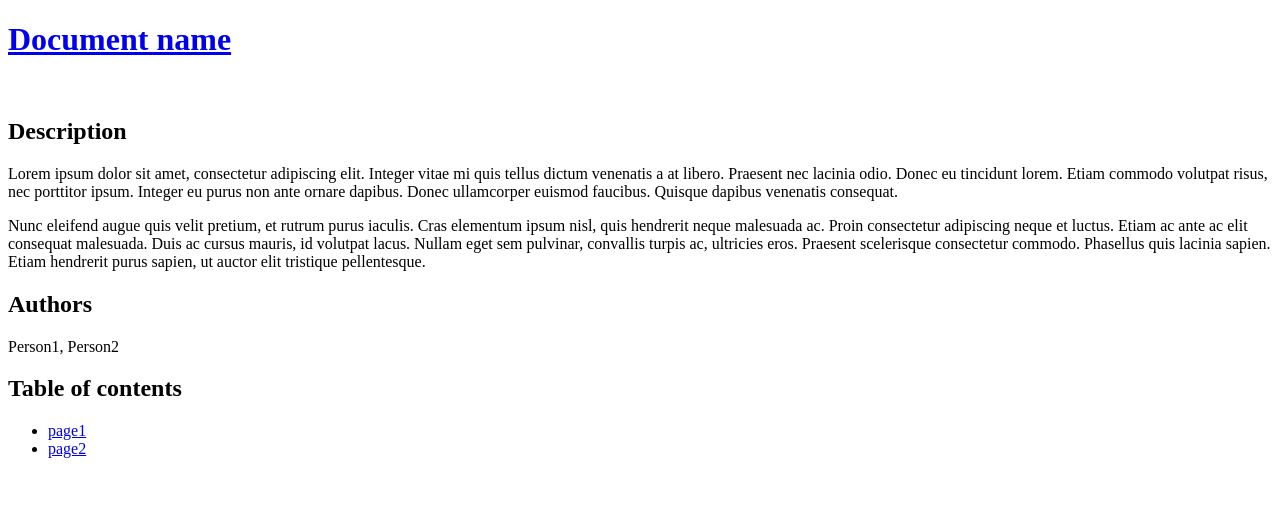
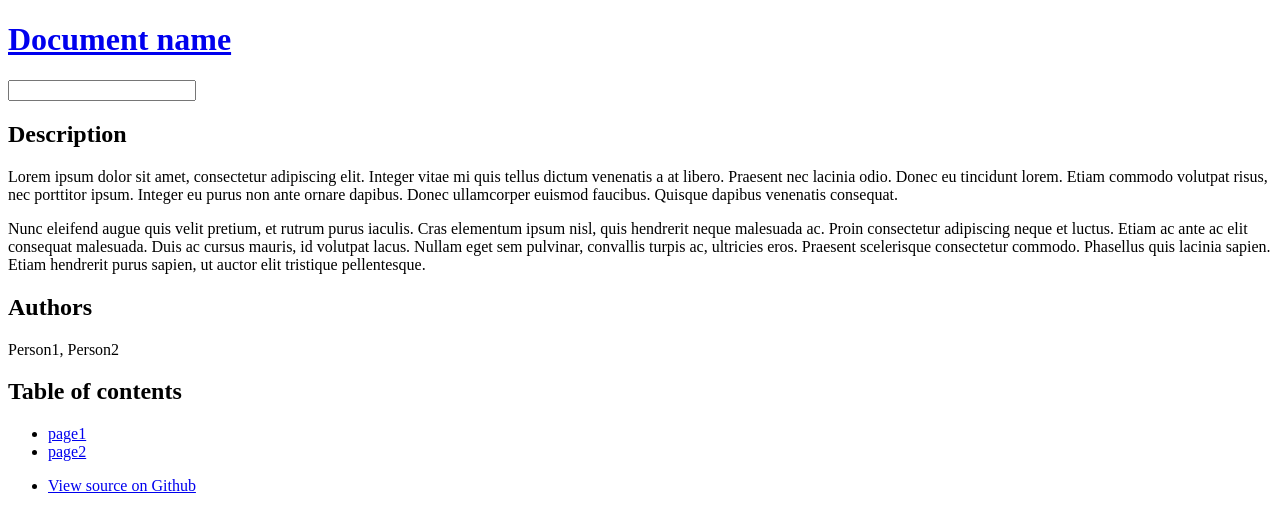
Before and after one commit to amacfie/jekyll_site, a Jekyll site: the page built from index.md, in a window 1280 px wide. Shown: the top 532 px of the page. Built offline with Jekyll 4.4.1, drawn with Linux system fonts in a browser that asks for light colours; part of the change alters nothing that is shown.

Commit message:
added search box

```diff
--- a/_layouts/default.html
+++ b/_layouts/default.html
@@ -7,12 +7,22 @@
         <!--<link rel="stylesheet" href="{{site.baseurl}}/stylesheets/stylesheet.css" />-->
 
         <script type="text/javascript" src="http://cdn.mathjax.org/mathjax/latest/MathJax.js?config=TeX-AMS-MML_HTMLorMML"></script>
+        <script type="text/javascript" src="http://code.jquery.com/jquery.min.js"></script>
+        <script type="text/javascript"
+            src="{{site.baseurl}}/javascripts/google.js"></script>
     </head>
 
     <body>
         <header>
             <h1><a href="{{site.baseurl}}/">{{ site.name }}</a></h1>
-            <h4>{{ site.description }}</h4>
+
+            <p>
+                <form action="http://www.google.com/search" method="get" id="google">
+                <input id="hiddenField" name="q" type="hidden" />
+                <input id="textField" name="qfront" type="text" style="width: 180px" />
+            </p>
+
+            </form>
         </header>
 
         <main>
@@ -21,7 +31,6 @@
                     {% if page.title != site.name %}
                     <h2>{{ page.title }}</h2>
                     {% endif %}
-                    <span class="category"><i class="icon-tag"></i> {{ page.categories | category_links }}</span><br/>
                 </header>
 
                 <div class="entry">{{ content }}</div>
@@ -34,9 +43,16 @@
         </main>
 
         <footer>
+            <ul id="footmenu">
             {% if page.title != site.name %}
-            <a href="{{ site.baseurl }}/">{{ site.name }}</a>
+            <li>
+                <a href="{{ site.baseurl }}/">{{ site.name }}</a>
+            </li>
             {% endif %}
+            <li>
+                <a href="{{ page.path }}">View source on Github</a>
+            </li>
+            </ul>
         </footer>
 
     </body>
--- /dev/null
+++ b/javascripts/google.js
@@ -0,0 +1,52 @@
+---
+---
+
+// parseUri 1.2.2
+// (c) Steven Levithan <stevenlevithan.com>
+// MIT License
+
+function parseUri (str) {
+	var	o   = parseUri.options,
+		m   = o.parser[o.strictMode ? "strict" : "loose"].exec(str),
+		uri = {},
+		i   = 14;
+
+	while (i--) uri[o.key[i]] = m[i] || "";
+
+	uri[o.q.name] = {};
+	uri[o.key[12]].replace(o.q.parser, function ($0, $1, $2) {
+		if ($1) uri[o.q.name][$1] = $2;
+	});
+
+	return uri;
+};
+
+parseUri.options = {
+	strictMode: false,
+	key: ["source","protocol","authority","userInfo","user","password","host","port","relative","path","directory","file","query","anchor"],
+	q:   {
+		name:   "queryKey",
+		parser: /(?:^|&)([^&=]*)=?([^&]*)/g
+	},
+	parser: {
+		strict: /^(?:([^:\/?#]+):)?(?:\/\/((?:(([^:@]*)(?::([^:@]*))?)?@)?([^:\/?#]*)(?::(\d*))?))?((((?:[^?#\/]*\/)*)([^?#]*))(?:\?([^#]*))?(?:#(.*))?)/,
+		loose:  /^(?:(?![^:@]+:[^:@\/]*@)([^:\/?#.]+):)?(?:\/\/)?((?:(([^:@]*)(?::([^:@]*))?)?@)?([^:\/?#]*)(?::(\d*))?)(((\/(?:[^?#](?![^?#\/]*\.[^?#\/.]+(?:[?#]|$)))*\/?)?([^?#\/]*))(?:\?([^#]*))?(?:#(.*))?)/
+	}
+};
+
+var parsedURI = parseUri(window.location.href);
+
+// address of site for use in Google search
+var domainroot = parsedURI.protocol + "://" + parsedURI.authority +
+    "{{site.baseurl}}";
+
+// set up search box to go to Google
+function loadGoogle() {
+    $("#google").on( "submit", function() {
+        $( "#hiddenField" ).val(
+            "site:" + domainroot + " " + $( "#textField" ).val()
+        );
+    });
+};
+
+$( document ).ready(loadGoogle);
```
Also changed, not shown: 1 other file.
